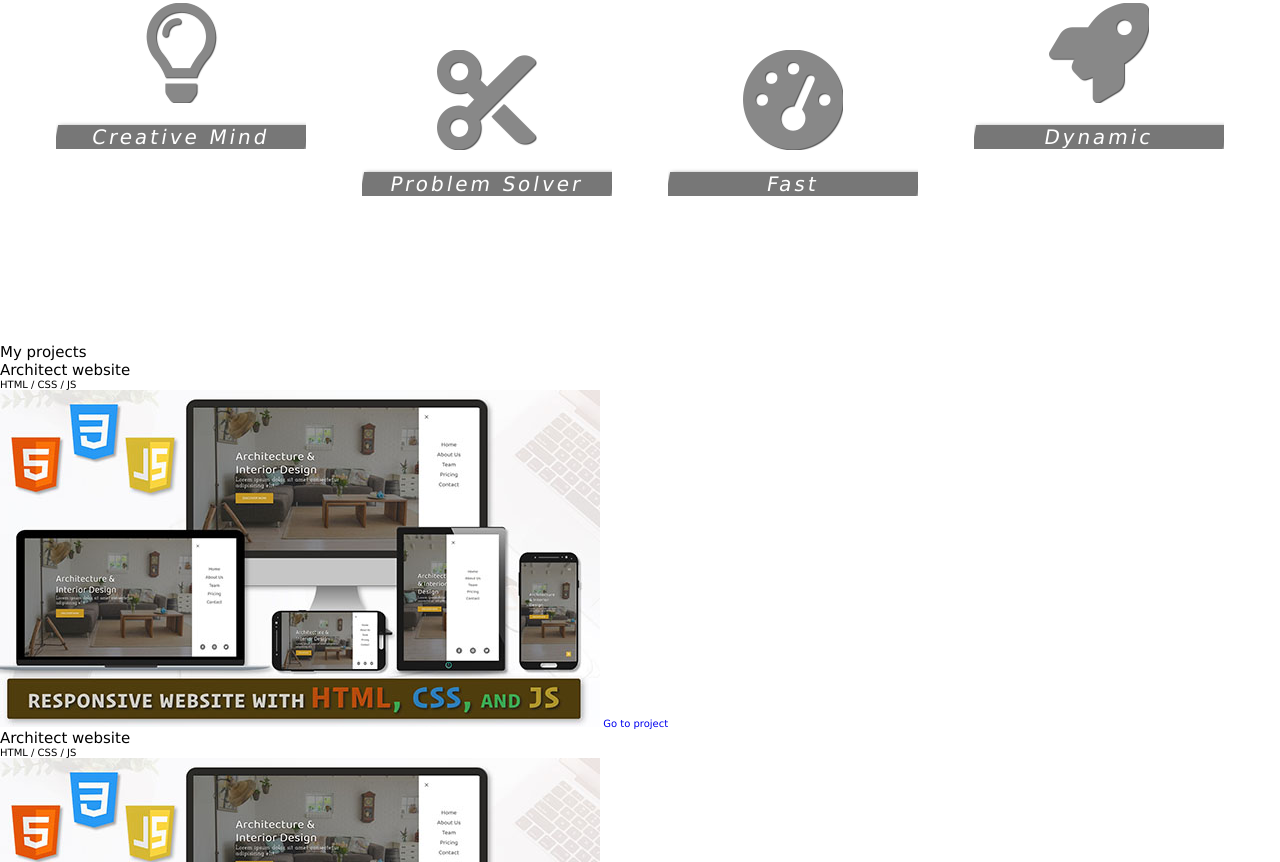
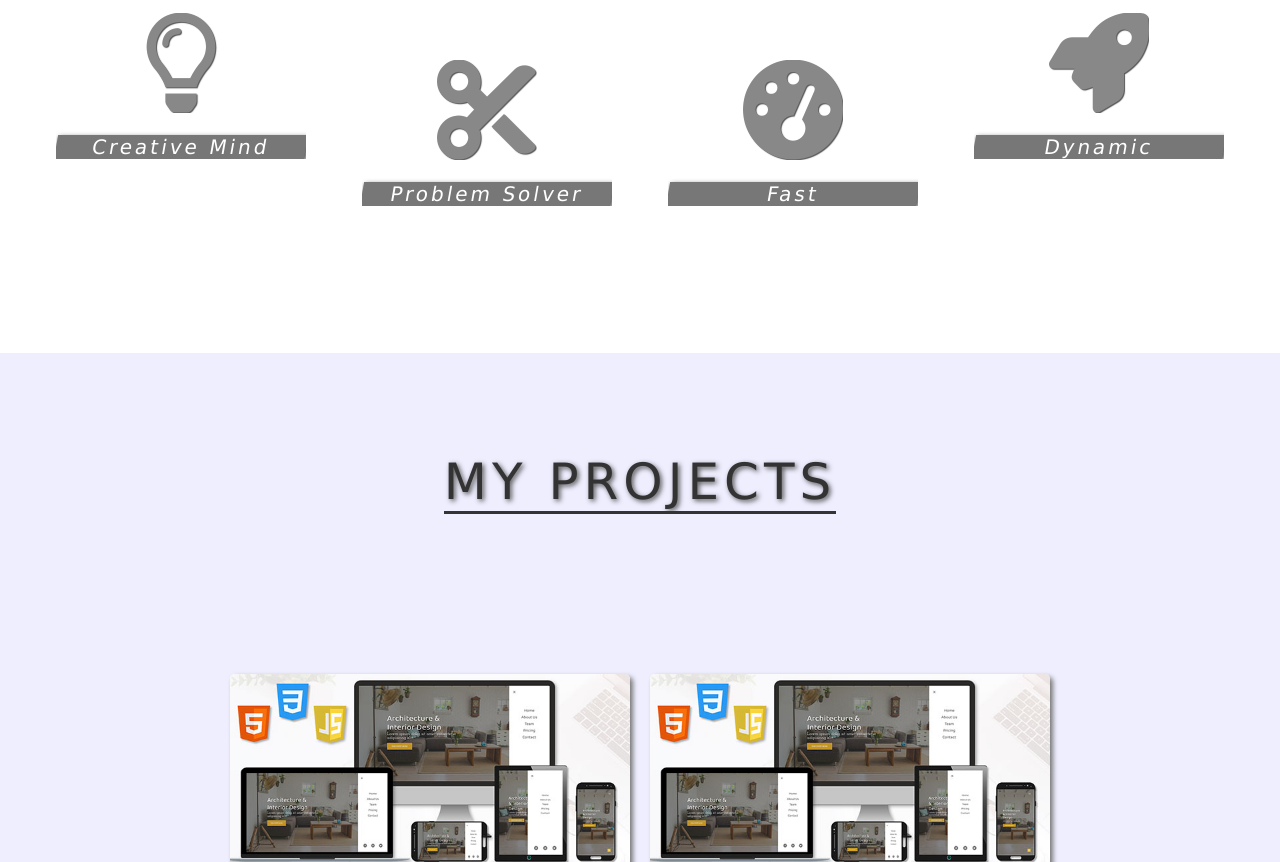
Before and after one commit to andreimireuta/Personal-Portofolio2, a plain HTML site: page index.html in a window 1280 px wide. Shown: the part 1938-2800 px from the top of the page. Drawn offline with Linux system fonts and the light colour scheme.

Commit message:
Added project section

```diff
--- a/index.html
+++ b/index.html
@@ -84,7 +84,7 @@
 
         <section class="section3">
             <h1 class="section3-heading">My projects</h1>
-            <div class="projects-wrapper">
+            <div class="projects-wrapper center">
                 <div class="project">
                     <div class="project-text">
                         <h2 class="project-name">Architect website</h2>
--- a/style.css
+++ b/style.css
@@ -88,7 +88,7 @@ html{
 
 .navbar{
     width: 100%;
-    height:4rem;
+    height:5rem;
     background-color:sienna;
     box-shadow: 0.2rem 0.2rem 0.5rem #333;
 }
@@ -101,21 +101,23 @@ html{
     letter-spacing:0.3rem;
     text-transform: uppercase;
     position: relative;
+    overflow: hidden;
     transition:color 0.3s;
 }
 
 .navbar-link:hover{
     color: #fff;
 }
-
+/* ::before creeaza un pseudo-element care este in general primul
+ copil al elementului care este selectat */
 .navbar-link::before{
     content:"";
     width: 0;
-    height: 0.2rem;
+    height: 0.3rem;
     background-color:#fff;
     position: absolute;
     right: -15%;
-    bottom: -0.3rem;
+    bottom: -0.15rem;
     transition:width 0.4s;
 }
 
@@ -210,3 +212,99 @@ html{
 .service:last-child{
     align-self: flex-start;
 }
+
+
+/* -------------------------section3 start -------------------------------------------- */
+
+.section3{
+    width: 100%;
+    height: 100%;
+    padding:10rem 0;  /*sus-jos si stanga dreapta */
+    background-color: #eef;
+    display:flex;
+    flex-direction: column;
+    align-items: center;
+
+}
+
+.section3-heading{
+    font-size: 5rem;
+    color: #333;
+    text-transform: uppercase;
+    letter-spacing:0.5rem;
+    margin-bottom: 15rem;
+    border-bottom:.3rem solid #333;
+    text-shadow: .2rem .2rem .5rem #555;
+}
+
+.projects-wrapper{
+    width: 80%;
+    flex-wrap: wrap;
+}
+
+.project{
+    display: flex;
+    flex-direction: column;
+    justify-content:center;
+    align-items: center;
+    margin: 1rem;
+    background-color: #fff;
+    box-shadow: 0.3rem 0.3rem 0.5rem #777;
+    position:relative;
+    overflow-y: hidden;
+    border-radius: 0.5rem;
+    transition: box-shadow 0.5s;
+}
+
+.project:hover{
+    box-shadow: 1rem 1rem 1rem #777;
+}
+
+.project-text{
+    text-align: center;
+    letter-spacing: 0.15rem;
+    position: absolute;
+    top:-10rem;
+    z-index: 10;
+    transition:top 0.3s;
+}
+.project:hover .project-text{
+    top:5rem;
+    transition:top 0.3s 0.3s;  /*pe ce vrem sa punem aniamtia, durata tranzitiei si deelay-ul*/
+}
+
+.project-name{
+    font-size: 3rem;
+    font-weight: 700;
+    color: #333;
+    text-transform:capitalize;
+}
+
+.project-tehnologies{
+    font-size: 1.8rem;
+    color: #e41c6f;
+}
+.project-img{
+    width: 40rem;
+    transition:opacity 0.3s;
+}
+
+.project-img:hover{
+    opacity:0.25;
+}
+.project-link{
+    font-size:2rem;
+    font-weight:500;
+    color: #333;
+    letter-spacing: 0.1rem;
+    border: 0.3rem solid sienna;
+    background-color:#fff;
+    position: absolute;
+    bottom:-5rem;
+    transition:bottom 0.3s;
+}
+
+.project:hover .project-link{
+    bottom:5rem;
+    transition:bottom 0.3s 0.3s;
+}
```
